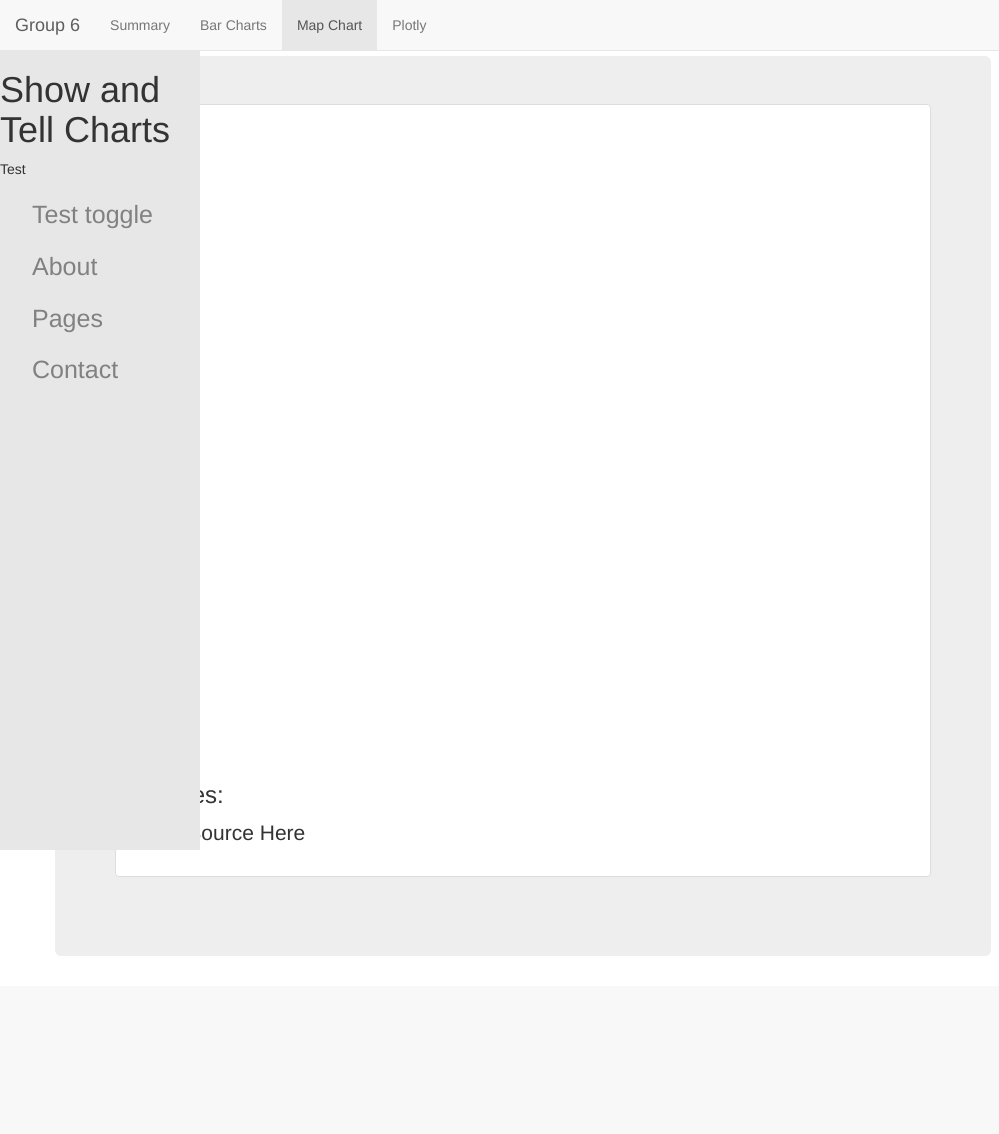
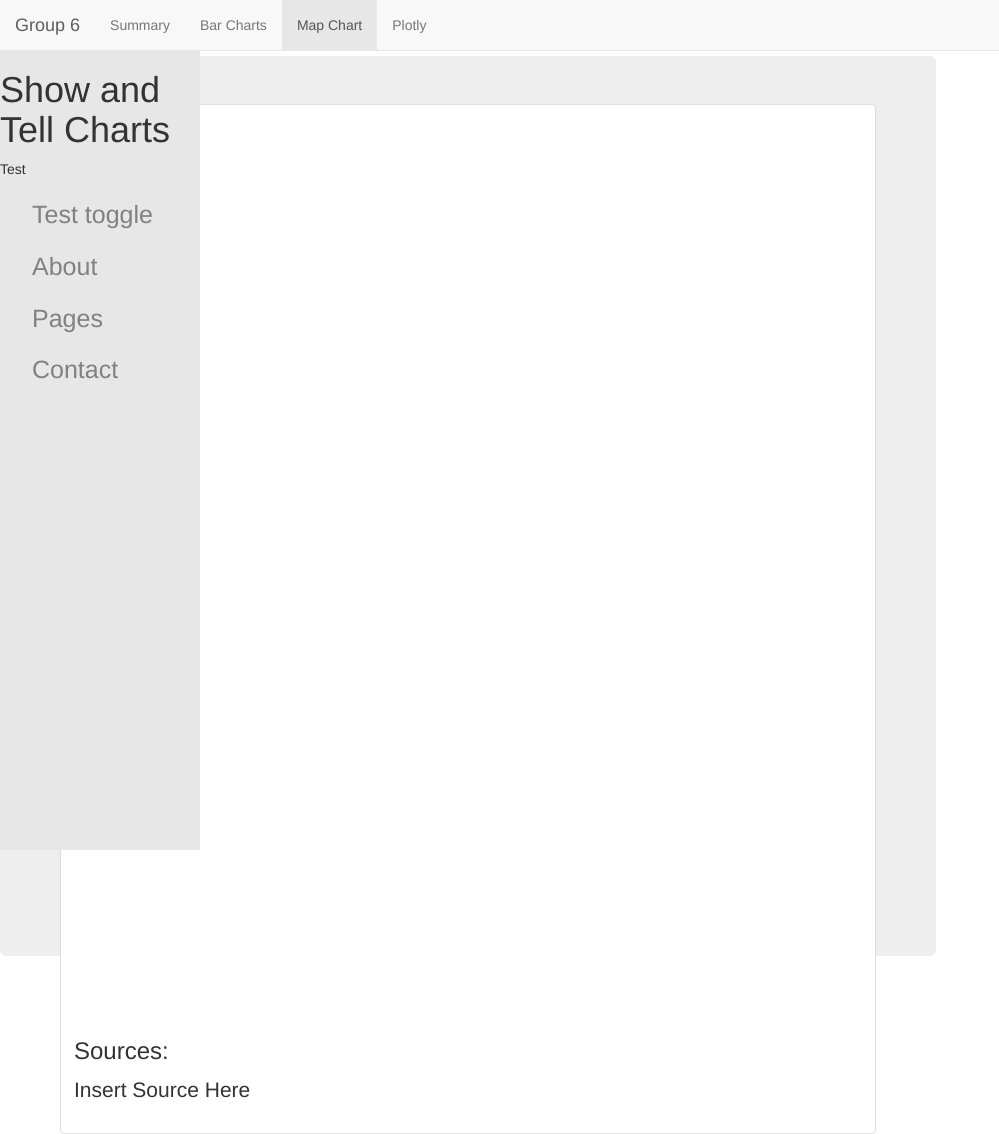
Before and after one commit to leetaylor7/DataBootCamp-Project-3, a Flask app: page /Map in a window 1280 px wide. Shown: the whole page, without its empty margins (0-999 px from the left). Before the commit the page ends 877 px from the top, so only its background shows below. Run offline with Flask 2, Linux system fonts and the light colour scheme; some libraries are stand-ins or nearby versions.

Commit message:
fixed some more formatting issues

```diff
--- a/static/css/style.css
+++ b/static/css/style.css
@@ -4,12 +4,12 @@ body {
   margin: 0;
 }
 
-/* set map, body, and html to 40% of the screen size */
+/* set map, body, and html to 80% of the screen size */
 #chart,
 body,
 html {
-  height: 80%;
-  /* width: 500px; */
+  height: 900px;
+  width: 80%;
 }
 
 .jumbotron {
```
